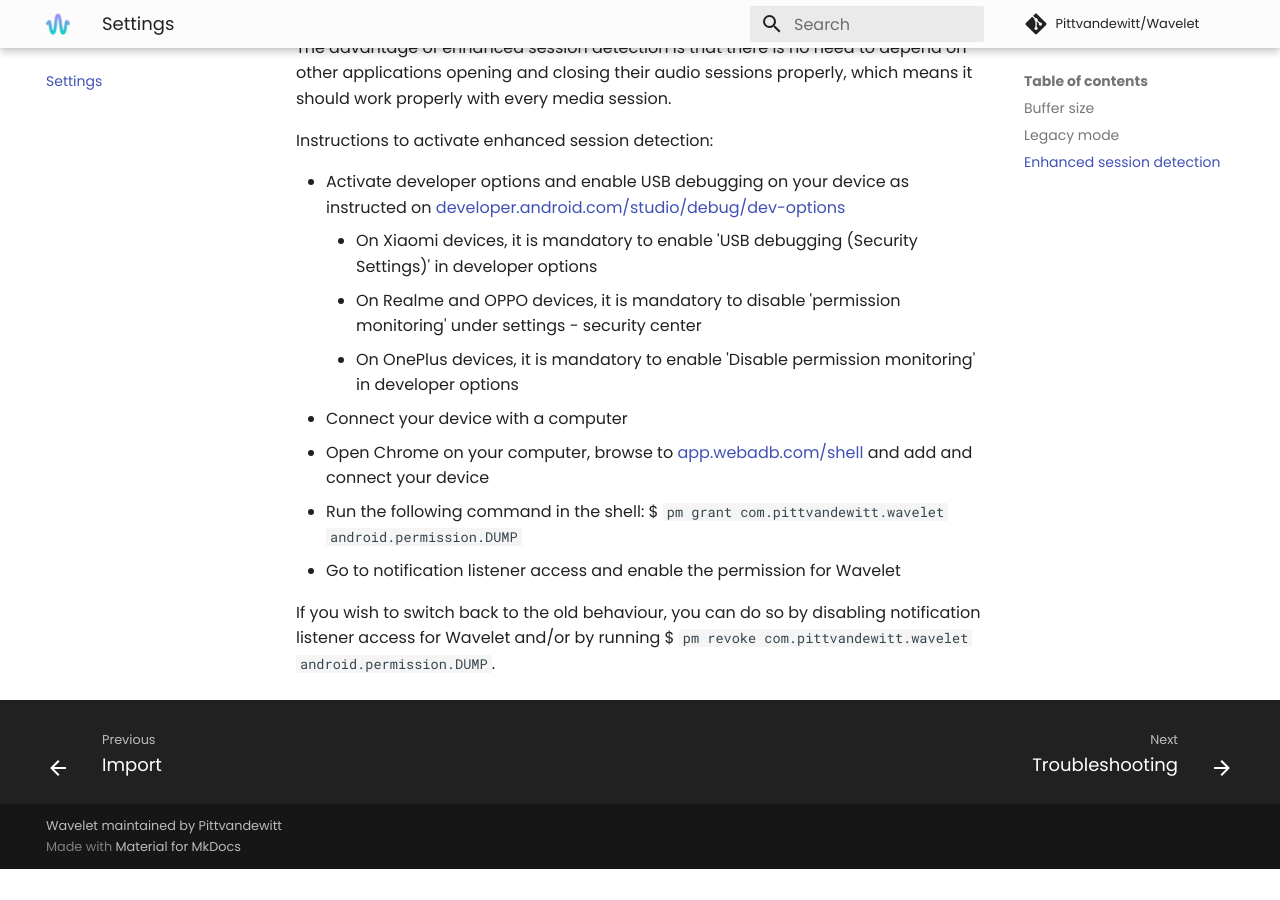
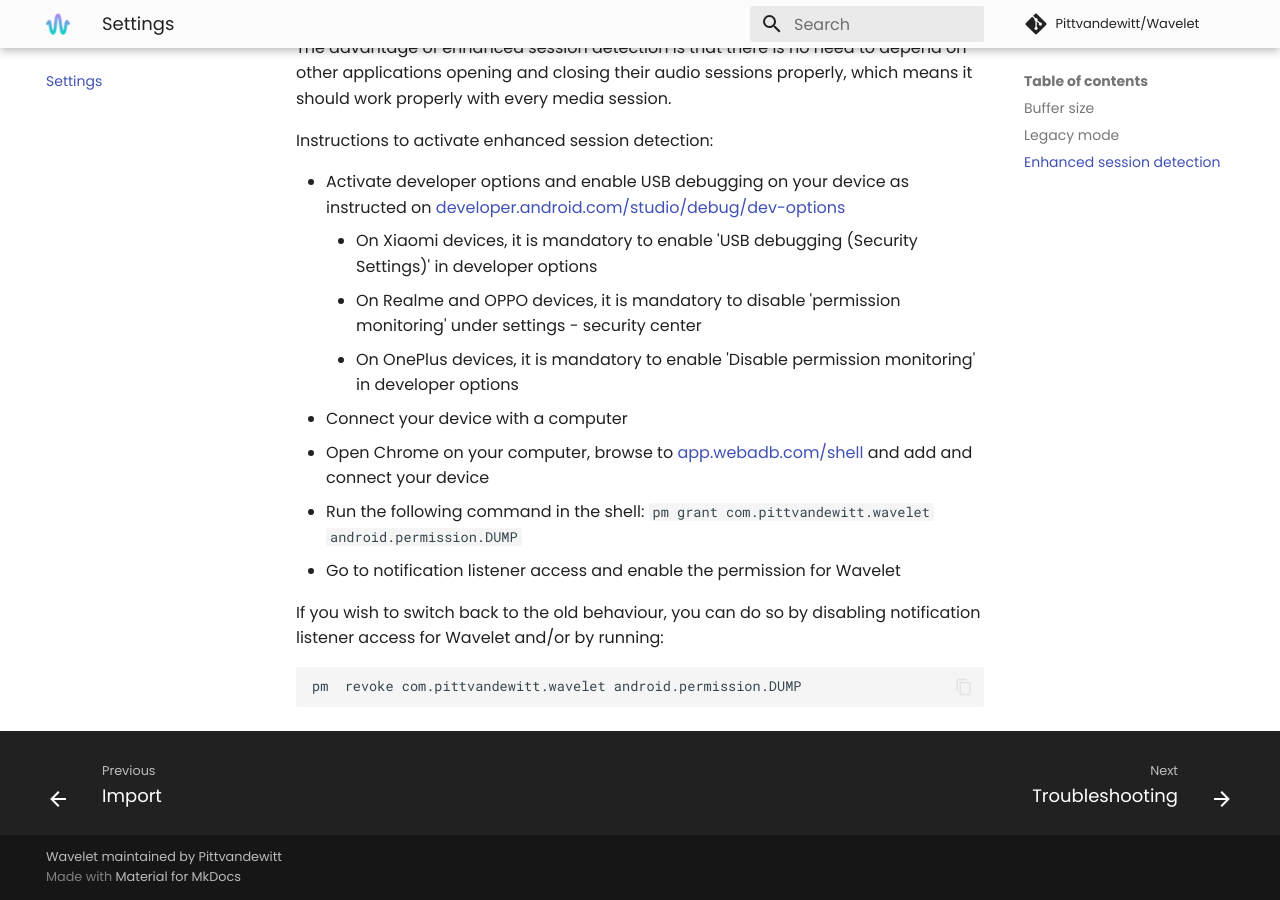
Before and after one commit to Pittvandewitt/Wavelet, an MkDocs documentation site: the page built from docs/Settings.md, in a window 1280 px wide and 900 px high, scrolled down 2012 px. Built offline with MkDocs 1.6.1 and Material for MkDocs 9.7.7, drawn with Linux system fonts in a browser that asks for light colours; emoji names are drawn with the system emoji font; comment, search, counter and statistics services are not loaded; before the commit the page ends 2881 px from its top, so only the background shows below that.

````diff
--- a/docs/Settings.md
+++ b/docs/Settings.md
@@ -59,10 +59,16 @@ Instructions to activate enhanced session detection:
     - On OnePlus devices, it is mandatory to enable 'Disable permission monitoring' in developer options
 - Connect your device with a computer
 - Open Chrome on your computer, browse to [app.webadb.com/shell] and add and connect your device
-- Run the following command in the shell: $ `pm grant com.pittvandewitt.wavelet android.permission.DUMP`
+- Run the following command in the shell:
+  ```
+  pm grant com.pittvandewitt.wavelet android.permission.DUMP
+  ```
 - Go to notification listener access and enable the permission for Wavelet
 
-If you wish to switch back to the old behaviour, you can do so by disabling notification listener access for Wavelet and/or by running $ `pm  revoke com.pittvandewitt.wavelet android.permission.DUMP`.
+If you wish to switch back to the old behaviour, you can do so by disabling notification listener access for Wavelet and/or by running:
+```
+pm  revoke com.pittvandewitt.wavelet android.permission.DUMP
+```
 
 [app.webadb.com/shell]: https://app.webadb.com/shell
 [developer.android.com/studio/debug/dev-options]: https://developer.android.com/studio/debug/dev-options.html#enable
````
